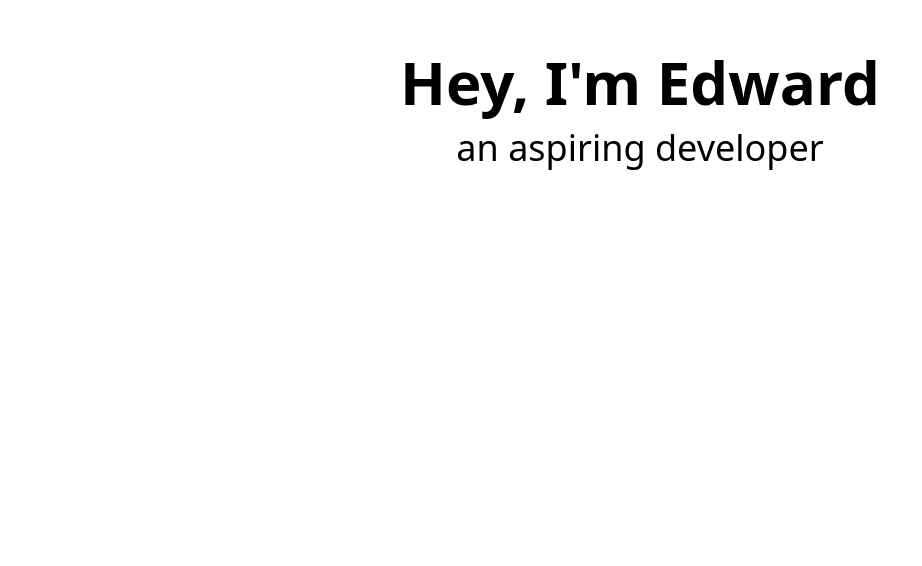
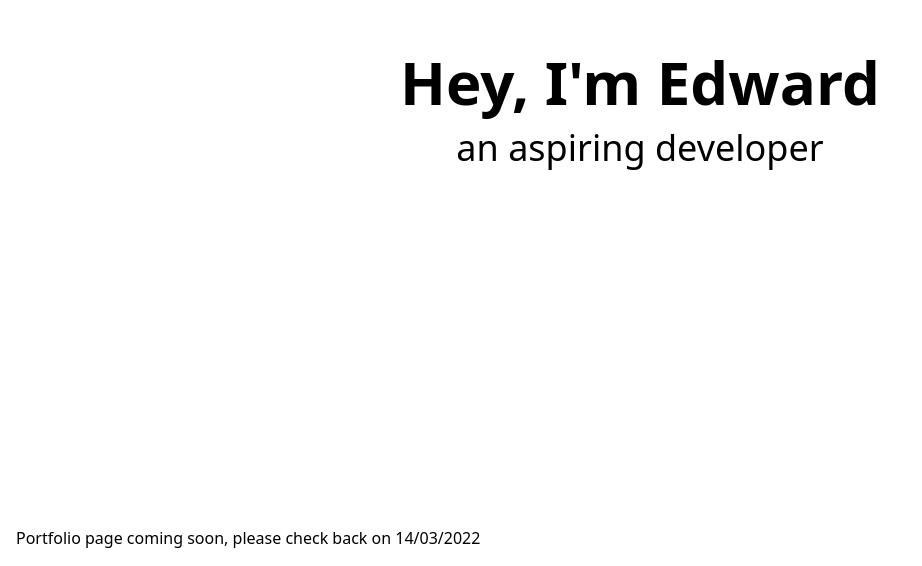
Before and after one commit to ewhite1999/futureproof-portfolio, a React app: page / in a window 1280 px wide. Shown: the part 290-856 px from the top of the page, without its empty margins (0-922 px from the left). Before the commit the page ends 800 px from the top, so only its background shows below. Built offline with nearby package versions, Linux system fonts and the light colour scheme.

Commit message:
add coming soon message

```diff
--- a/src/App.jsx
+++ b/src/App.jsx
@@ -5,6 +5,7 @@ const App = () => {
   return (
     <>
       <Pages.Home></Pages.Home>
+      <Pages.Portfolio></Pages.Portfolio>
     </>
   );
 };
--- a/src/pages/Portfolio/Portfolio.jsx
+++ b/src/pages/Portfolio/Portfolio.jsx
@@ -1,7 +1,11 @@
 import React from "react";
 
 const Portfolio = () => {
-  return <section>Portfolio page coming soon</section>;
+  return (
+    <section className="p-4">
+      Portfolio page coming soon, please check back on 14/03/2022
+    </section>
+  );
 };
 
 export default Portfolio;
```
